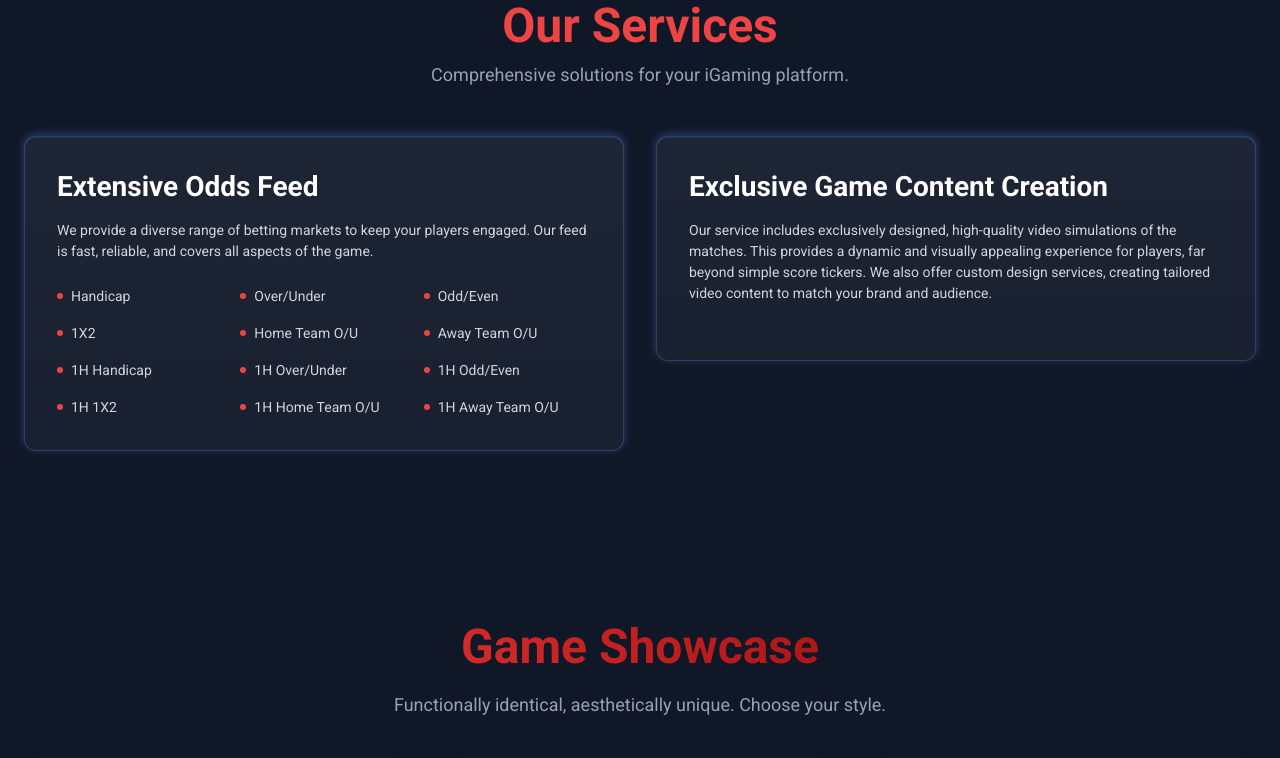
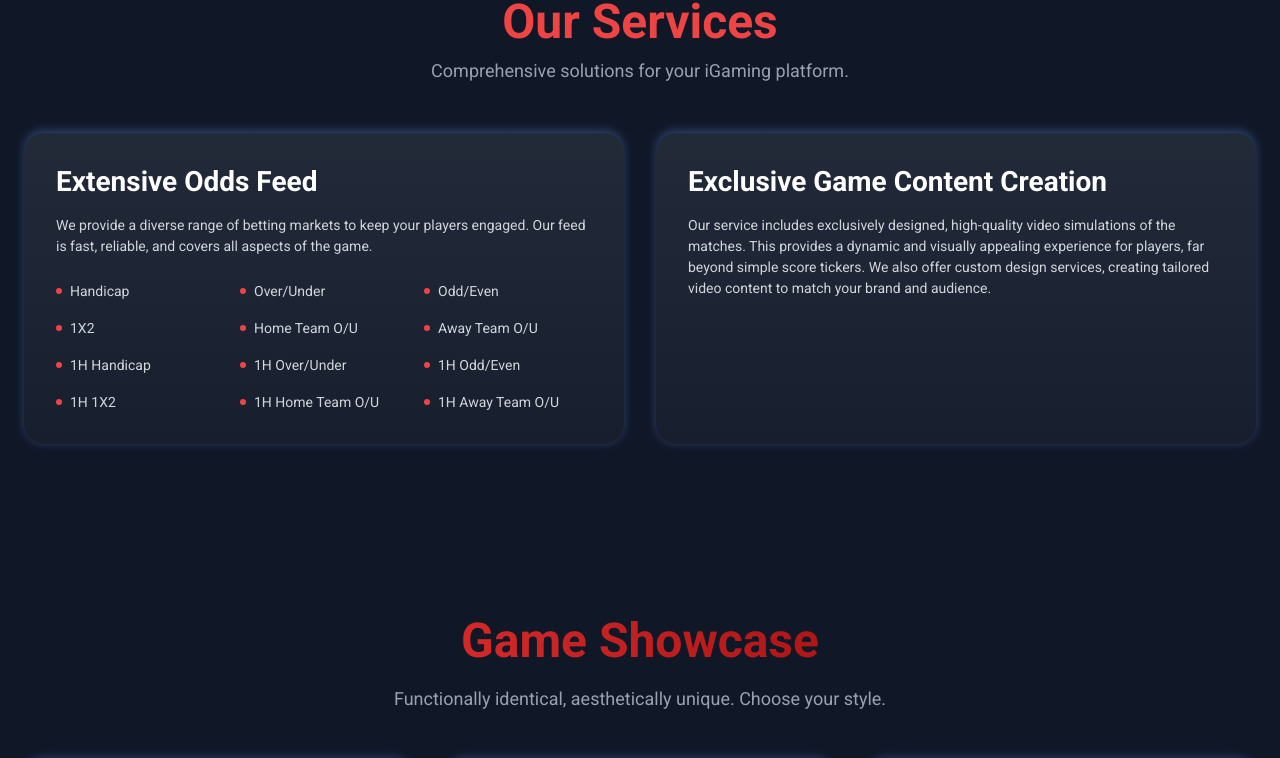
Before and after one commit to starixvn/l1_marble-games_info-site, a React (Vite) app: page / in a window 1280 px wide. Shown: the part 2294-3052 px from the top of the page. Built offline with nearby package versions, Linux system fonts and the light colour scheme.

Commit message:
fix: update UI - Epic GL-4032

```diff
--- a/src/components/sections/about/about-section.module.scss
+++ b/src/components/sections/about/about-section.module.scss
@@ -31,7 +31,7 @@
 .panel {
     @apply rounded-2xl px-6 py-8;
     background: radial-gradient(120% 120% at 50% 0%, rgba(255, 255, 255, 0.06) 0%, rgba(17, 24, 39, 0.6) 50%, rgba(17, 24, 39, 0.8) 100%);
-    border: 1px dashed rgba(99, 102, 241, 0.3);
+
     box-shadow: inset 0 1px 0 rgba(255, 255, 255, 0.05), 0 0 0 3px rgba(99, 102, 241, 0.15);
     @media (min-width: 768px) {
         @apply px-10 py-10;
--- a/src/components/sections/game-showcase/index.tsx
+++ b/src/components/sections/game-showcase/index.tsx
@@ -15,11 +15,11 @@ const GameShowcaseSection: React.FC<GameShowcaseProps> = ({ title, subtitle, gam
 
                 <div className={styles.gridShowcase}>
                     {games.map((game, index) => (
-                        <Card key={`game-${index}-${game.title.toLowerCase().replace(/\s+/g, "-")}`} className="rounded-lg overflow-hidden">
+                        <Card key={`game-${index}-${game.title.toLowerCase().replace(/\s+/g, "-")}`} className="overflow-hidden">
                             <img
                                 src={game.image}
                                 alt={game.alt}
-                                className="w-full h-auto object-cover"
+                                className="w-full h-auto object-cover block"
                                 onError={(e) => {
                                     const target = e.target as HTMLImageElement;
                                     target.onerror = null;
--- a/src/components/sections/services/index.tsx
+++ b/src/components/sections/services/index.tsx
@@ -14,7 +14,7 @@ const ServicesSection: React.FC<ServicesSectionProps> = ({ title, subtitle, serv
 
                 <div className={styles.gridServices}>
                     {services.map((service, index) => (
-                        <Card key={`service-${index}-${service.title.toLowerCase().replace(/\s+/g, "-")}`} className="p-8">
+                        <Card key={`service-${index}-${service.title.toLowerCase().replace(/\s+/g, "-")}`} className="p-8 h-full">
                             <h3 className={`${styles.cardTitle} mb-4`}>{service.title}</h3>
                             <p className={`${styles.cardDescription} mb-6`}>{service.description}</p>
 
--- a/src/components/sections/services/services-section.module.scss
+++ b/src/components/sections/services/services-section.module.scss
@@ -24,7 +24,7 @@
 }
 
 .gridServices {
-    @apply grid gap-8 items-start;
+    @apply grid gap-8 items-stretch;
     @media (min-width: 1024px) {
         @apply grid-cols-2;
     }
--- a/src/components/ui/card/card.module.scss
+++ b/src/components/ui/card/card.module.scss
@@ -1,11 +1,12 @@
 .card {
     /* UI Card fill (white with subtle dark overlay for dark theme harmony) */
-    background: linear-gradient(180deg, rgba(255, 255, 255, 0.06) 0%, rgba(255, 255, 255, 0.04) 100%);
-    border: 1px solid rgba(122, 152, 249, 0.25);
-    border-radius: 0.75rem;
+    background: linear-gradient(180deg, rgba(255, 255, 255, 0.05) 0%, rgba(255, 255, 255, 0) 100%), rgba(255, 255, 255, 0.03);
+    // border: 1px solid rgba(122, 152, 249, 0.15);
+    border-radius: 20px;
+    overflow: hidden; /* ensure inner image matches the same radius */
     transition: transform 0.3s ease, box-shadow 0.3s ease;
     /* Effects to match mock: blue-tinted drop + inner glow */
-    box-shadow: 0 -2px 10px 0 rgba(122, 152, 249, 0.3), inset 0 0.5px 0 0 rgba(0, 111, 255, 0.5);
+    box-shadow: 0 -2px 10px 0 rgba(122, 152, 249, 0.3), inset 0 0.5px 0 0 rgba(0, 111, 255, 0.5), inset 0 -1px 0 0 rgba(122, 152, 249, 0.08);
 }
 
 .hover:hover {
```
